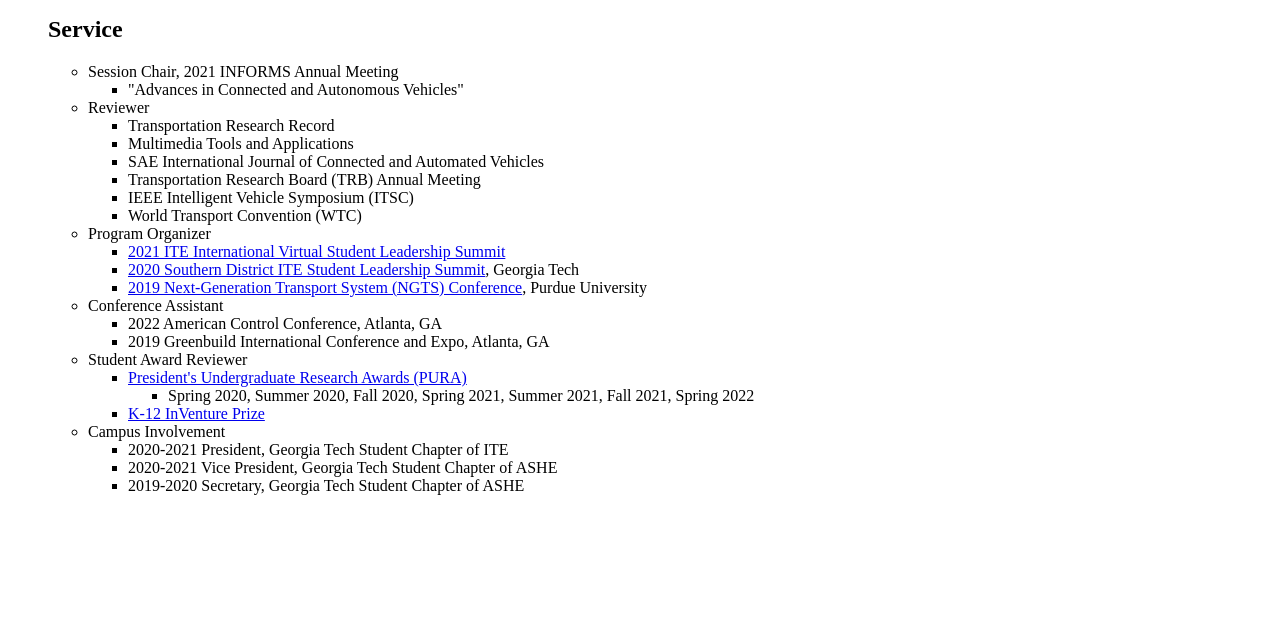
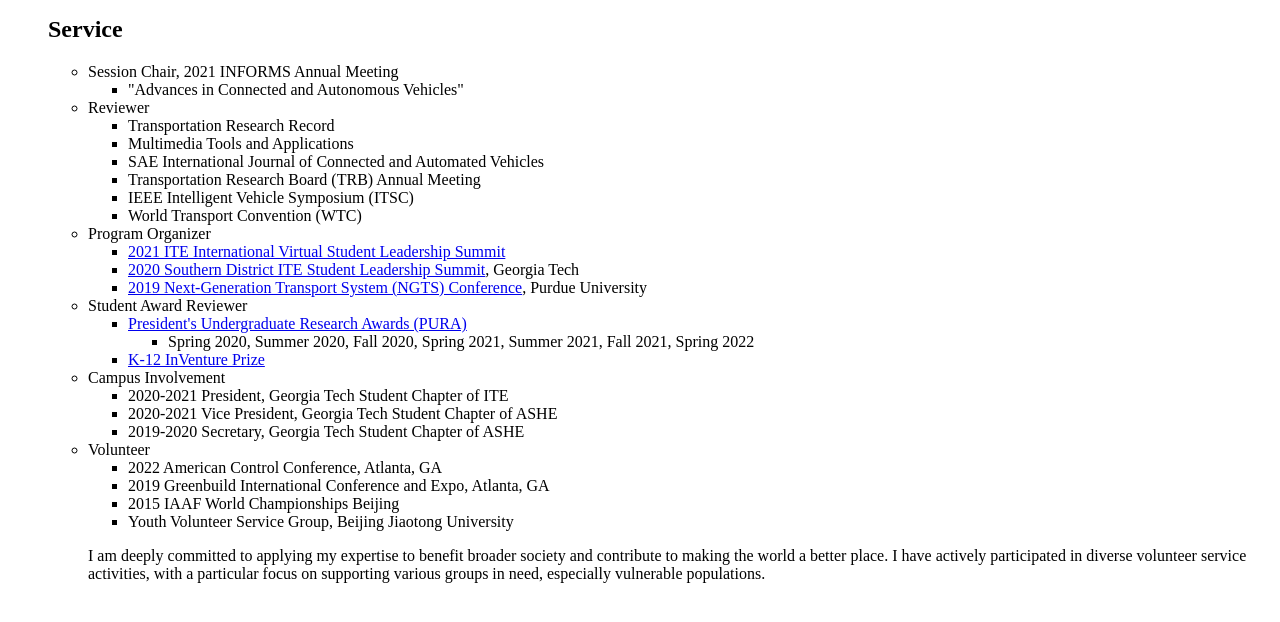
Before and after one commit to YangjiaoChen/YangjiaoChen.github.io, a Jekyll site: the page built from service.html, in a window 1280 px wide, cut to the strip 112-734 px from the top of the page. Built offline with Jekyll 4.4.1, drawn with Linux system fonts in a browser that asks for light colours.

Commit message:
Update service.html

```diff
--- a/service.html
+++ b/service.html
@@ -99,13 +99,6 @@ title: "Yangjiao Chen: service"
     <li><a href="https://engineering.purdue.edu/CCE/AboutUs/News/Transportation_Features/ngts-conference-held-at-purdue-university" target="_blank">2019 Next-Generation Transport System (NGTS) Conference</a>, Purdue University </li>
 	</ul>
 
-    <li>Conference Assistant </li>
-	    <ul>
-    <li>2022 American Control Conference, Atlanta, GA </li>
-    <li>2019 Greenbuild International Conference and Expo, Atlanta, GA </li>
-	</ul>
-
-
     <li>Student Award Reviewer  </li>
 	    <ul>
 
@@ -124,6 +117,15 @@ title: "Yangjiao Chen: service"
     <li>2020-2021 Vice President, Georgia Tech Student Chapter of ASHE</li>
     <li>2019-2020 Secretary, Georgia Tech Student Chapter of ASHE</li>
 	    </ul>
+
+    <li>Volunteer</li>
+	    <ul>
+    <li>2022 American Control Conference, Atlanta, GA </li>
+    <li>2019 Greenbuild International Conference and Expo, Atlanta, GA </li>
+    <li>2015 IAAF World Championships Beijing</li>
+    <li>Youth Volunteer Service Group, Beijing Jiaotong University</li>
+	    </ul>
+     <p>I am deeply committed to applying my expertise to benefit broader society and contribute to making the world a better place. I have actively participated in diverse volunteer service activities, with a particular focus on supporting various groups in need, especially vulnerable populations.</p>
    </ul>
 </div>
 </div>
```
